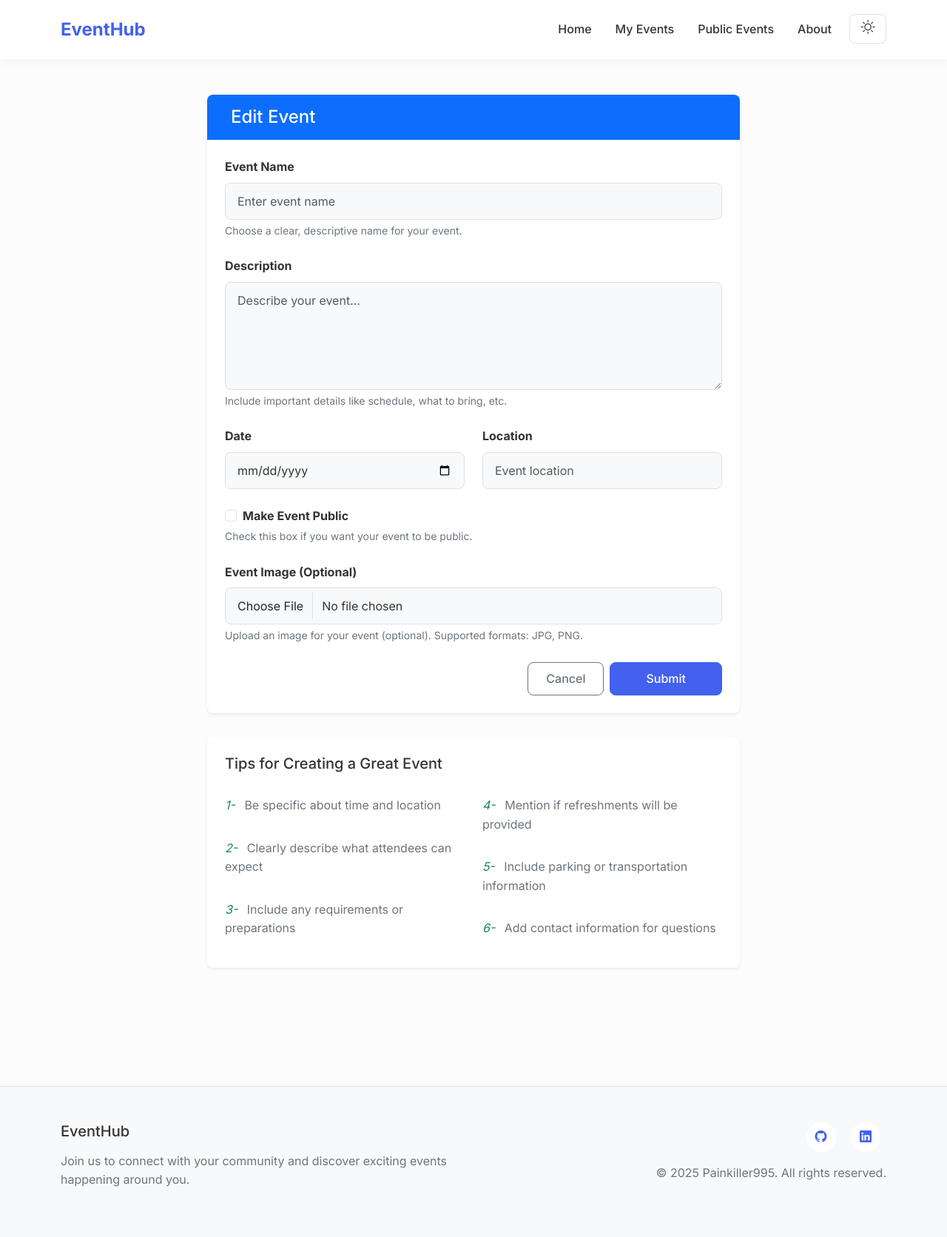
After one commit to Painkiller995/EventHub, a Flask app: template app/templates/event/edit_event.html in a window 1280 px wide. The commit adds this page. Shown: the whole page at 74% size. Run offline with Flask 3, Linux system fonts and the light colour scheme; the template is opened without the code that fills it: values that come from a table or form of the project are taken from there, others are empty; parts of the project's set-up code (start-up, migrations or seed data) failed here and were passed over; some libraries are stand-ins or nearby versions.

Commit message:
Add edit event functionality with form validation and update logic

```diff
--- a/app/forms/event.py
+++ b/app/forms/event.py
@@ -11,10 +11,10 @@ class EventForm(FlaskForm):
     location = StringField("Location", validators=[DataRequired(), Length(min=2, max=100)])
     is_public = BooleanField("Make Event Public", default=False)
     image = FileField("Event Image (Optional)", validators=[FileAllowed(["jpg", "png"], "Images only!")])
-    submit = SubmitField("Create Event")
+    submit = SubmitField("Submit")
 
 
-class EventDeleteForm(FlaskForm):
+class EventIdForm(FlaskForm):
     id = StringField("Event ID", validators=[DataRequired()])
 
 
--- /dev/null
+++ b/app/templates/event/edit_event.html
@@ -0,0 +1,169 @@
+{% extends "base.html" %}
+
+{% block title %}
+  Edit Event - EventHub
+{% endblock title %}
+
+{% block content %}
+  <section class="py-5">
+    <div class="container">
+      <div class="row justify-content-center">
+        <div class="col-lg-8">
+          <div class="card border-0 shadow-sm rounded-3 overflow-hidden fade-in">
+            <div class="card-header bg-primary text-white py-3">
+              <h4 class="mb-0">
+                <i class="fas fa-calendar-plus me-2"></i>Edit Event
+              </h4>
+            </div>
+            <div class="card-body p-4">
+              <form method="post"
+                    action="{{ url_for('event.edit_event', event_id=event_info.id) }}"
+                    enctype="multipart/form-data">
+                {{ form.hidden_tag() }}
+
+                <div class="mb-4 text-primary">
+                  {{ form.name.label(class="form-label fw-bold") }}
+                  {{ form.name(class="form-control" + (" is-invalid" if form.name.errors else "") , placeholder="Enter event name") }}
+                  {% if form.name.errors %}
+                    <div class="invalid-feedback">
+                      {% for error in form.name.errors %}{{ error }}{% endfor %}
+                    </div>
+                  {% endif %}
+                  <div class="form-text text-muted">Choose a clear, descriptive name for your event.</div>
+                </div>
+
+                <div class="mb-4 text-primary">
+                  {{ form.description.label(class="form-label fw-bold") }}
+                  {{ form.description(class="form-control" + (" is-invalid" if form.description.errors else "") , rows="5", placeholder="Describe your event...") }}
+                  {% if form.description.errors %}
+                    <div class="invalid-feedback">
+                      {% for error in form.description.errors %}{{ error }}{% endfor %}
+                    </div>
+                  {% endif %}
+                  <div class="form-text text-muted">
+                    Include important details like schedule, what to bring, etc.
+                  </div>
+                </div>
+
+                <div class="row mb-4">
+                  <div class="col-md-6 text-primary">
+                    {{ form.date.label(class="form-label fw-bold") }}
+                    {{ form.date(class="form-control" + (" is-invalid" if form.date.errors else "") , type="date") }}
+                    {% if form.date.errors %}
+                      <div class="invalid-feedback">
+                        {% for error in form.date.errors %}{{ error }}{% endfor %}
+                      </div>
+                    {% endif %}
+
+                  </div>
+
+                  <div class="col-md-6 text-primary">
+                    {{ form.location.label(class="form-label fw-bold") }}
+                    {{ form.location(class="form-control" + (" is-invalid" if form.location.errors else "") , placeholder="Event location") }}
+                    {% if form.location.errors %}
+
+                      <div class="invalid-feedback">
+                        {% for error in form.location.errors %}{{ error }}{% endfor %}
+                      </div>
+
+                    {% endif %}
+                  </div>
+                </div>
+
+                <div class="mb-4 text-primary">
+                  <div class="form-check">
+                    {{ form.is_public(class_="form-check-input", id="is_public") }}
+                    <label for="is_public" class="form-check-label fw-bold">{{ form.is_public.label.text }}</label>
+                  </div>
+                  {% if form.is_public.errors %}
+                    <div class="invalid-feedback d-block">
+                      {% for error in form.is_public.errors %}{{ error }}{% endfor %}
+                    </div>
+                  {% endif %}
+                  <div class="form-text text-muted">Check this box if you want your event to be public.</div>
+                </div>
+
+                <div class="mb-4 text-primary">
+                  {{ form.image.label(class="form-label fw-bold") }}
+                  {{ form.image(class="form-control" + (" is-invalid" if form.image.errors else "") ) }}
+                  {% if form.image.errors %}
+                    <div class="invalid-feedback">
+                      {% for error in form.image.errors %}{{ error }}{% endfor %}
+                    </div>
+                  {% endif %}
+                  <div class="form-text text-muted">
+                    Upload an image for your event (optional). Supported formats: JPG, PNG.
+                  </div>
+                </div>
+
+                {% with messages = get_flashed_messages(with_categories=true) %}
+                  {% if messages %}
+                    <div class="container mt-3">
+                      {% for category, message in messages %}
+                        <div class="alert
+                                    {% if category == 'error' %}
+                                      alert-danger
+                                    {% elif category == 'success' %}
+                                      alert-success
+                                    {% elif category == 'warning' %}
+                                      alert-warning
+                                    {% else %}
+                                      alert-info
+                                    {% endif %}">{{ message }}</div>
+                      {% endfor %}
+                    </div>
+                  {% endif %}
+                {% endwith %}
+
+                <div class="d-grid gap-2 d-md-flex justify-content-md-end">
+                  <a href="{{ url_for('main.index') }}" class="btn btn-outline-secondary px-4 text-muted">Cancel</a>
+                  {{ form.submit(class="btn btn-primary px-5") }}
+                </div>
+              </form>
+            </div>
+          </div>
+
+          <div class="card border-0 shadow-sm rounded-3 mt-4 fade-in">
+            <div class="card-body p-4">
+              <h5 class="card-title mb-3">Tips for Creating a Great Event</h5>
+              <div class="row">
+                <div class="col-md-6">
+                  <ul class="list-group list-group-flush">
+                    <li class="list-group-item px-0 text-muted">
+                      <i class="fas fa-check-circle text-success me-2">1-</i>
+                      Be specific about time and location
+                    </li>
+                    <li class="list-group-item px-0 text-muted">
+                      <i class="fas fa-check-circle text-success me-2">2-</i>
+                      Clearly describe what attendees can expect
+                    </li>
+                    <li class="list-group-item px-0 text-muted">
+                      <i class="fas fa-check-circle text-success me-2">3-</i>
+                      Include any requirements or preparations
+                    </li>
+                  </ul>
+                </div>
+                <div class="col-md-6">
+                  <ul class="list-group list-group-flush">
+                    <li class="list-group-item px-0 text-muted">
+                      <i class="fas fa-check-circle text-success me-2">4-</i>
+                      Mention if refreshments will be provided
+                    </li>
+                    <li class="list-group-item px-0 text-muted">
+                      <i class="fas fa-check-circle text-success me-2">5-</i>
+                      Include parking or transportation information
+                    </li>
+                    <li class="list-group-item px-0 text-muted">
+                      <i class="fas fa-check-circle text-success me-2">6-</i>
+                      Add contact information for questions
+                    </li>
+                  </ul>
+                </div>
+              </div>
+            </div>
+          </div>
+        </div>
+      </div>
+    </div>
+  </section>
+{% endblock content %}
```
Also changed, not shown: TODO.md (+1 -0 lines), app/crud.py (+19 -0 lines), app/routes/event.py (+34 -3 lines), app/templates/event/my_event_details.html (+7 -2 lines).
